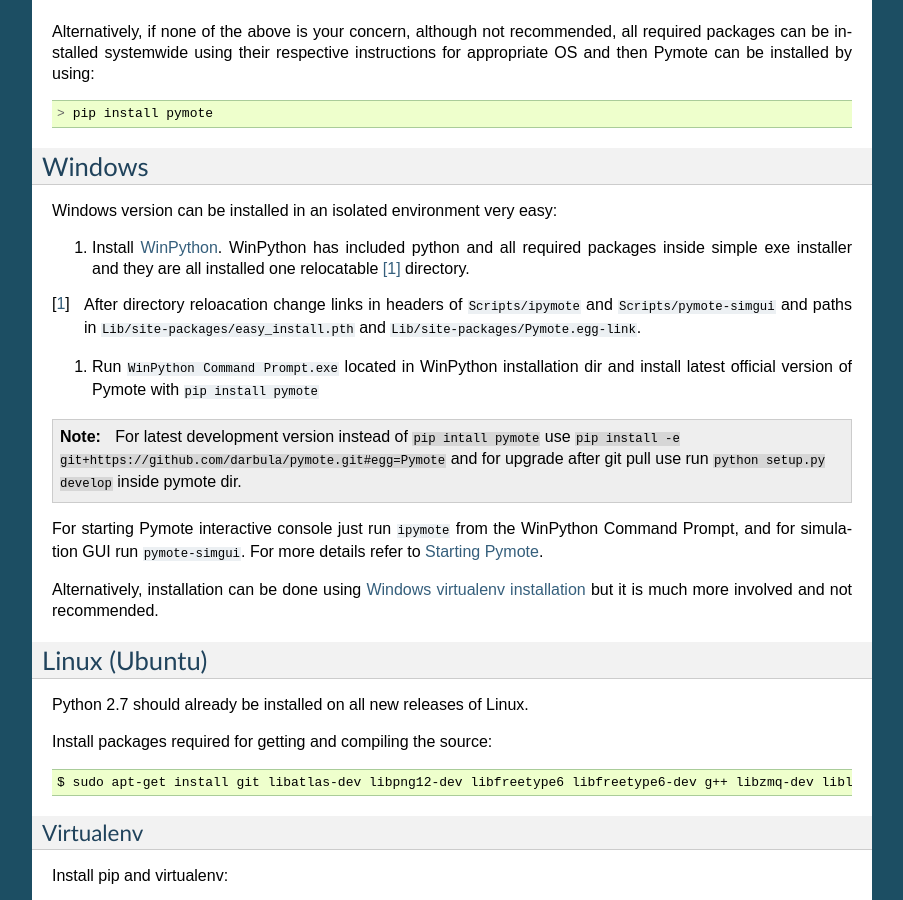
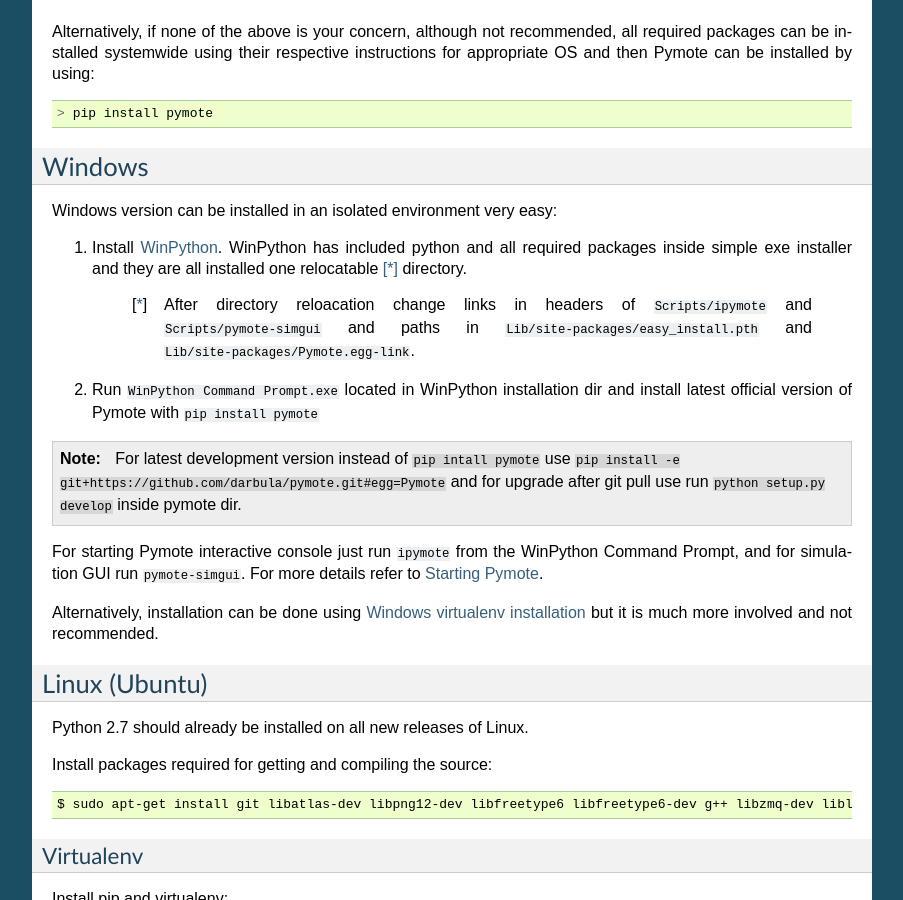
Before and after one commit to darbula/pymote, a Sphinx documentation site: the page built from docs/install/installation.rst, in a window 1280 px wide and 900 px high, scrolled down 960 px. Shown: the whole window, without its empty margins (198-1101 px from the left). Built offline with Sphinx 7.4.7, drawn with Linux system fonts in a browser that asks for light colours; formulas are drawn with MathJax 3; the version number could not be read and is left out.

```diff
--- a/docs/install/installation.rst
+++ b/docs/install/installation.rst
@@ -47,9 +47,9 @@ Windows
 *******
 Windows version can be installed in an isolated environment very easy:
 
-#. Install `WinPython <https://code.google.com/p/winpython/>`_. WinPython has included python and all required packages inside simple exe installer and they are all installed one relocatable [#]_ directory.
+#. Install `WinPython <https://code.google.com/p/winpython/>`_. WinPython has included python and all required packages inside simple exe installer and they are all installed one relocatable [*]_ directory.
 
-.. [#] After directory reloacation change links in headers of ``Scripts/ipymote`` and ``Scripts/pymote-simgui`` and paths in ``Lib/site-packages/easy_install.pth`` and ``Lib/site-packages/Pymote.egg-link``.
+    .. [*] After directory reloacation change links in headers of ``Scripts/ipymote`` and ``Scripts/pymote-simgui`` and paths in ``Lib/site-packages/easy_install.pth`` and ``Lib/site-packages/Pymote.egg-link``.
 
 #. Run ``WinPython Command Prompt.exe`` located in WinPython installation dir and install latest official version of Pymote with ``pip install pymote``
 
```
